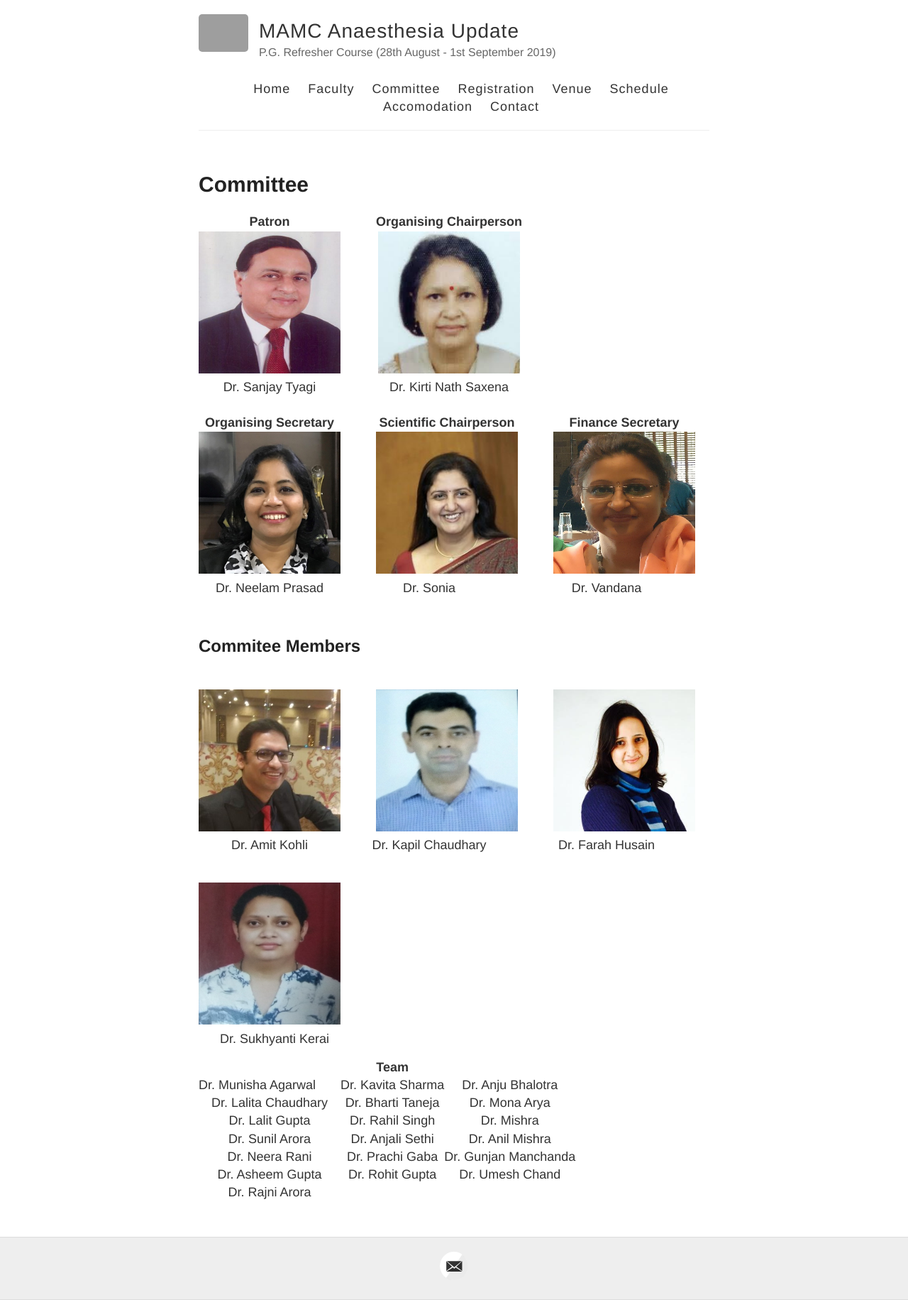
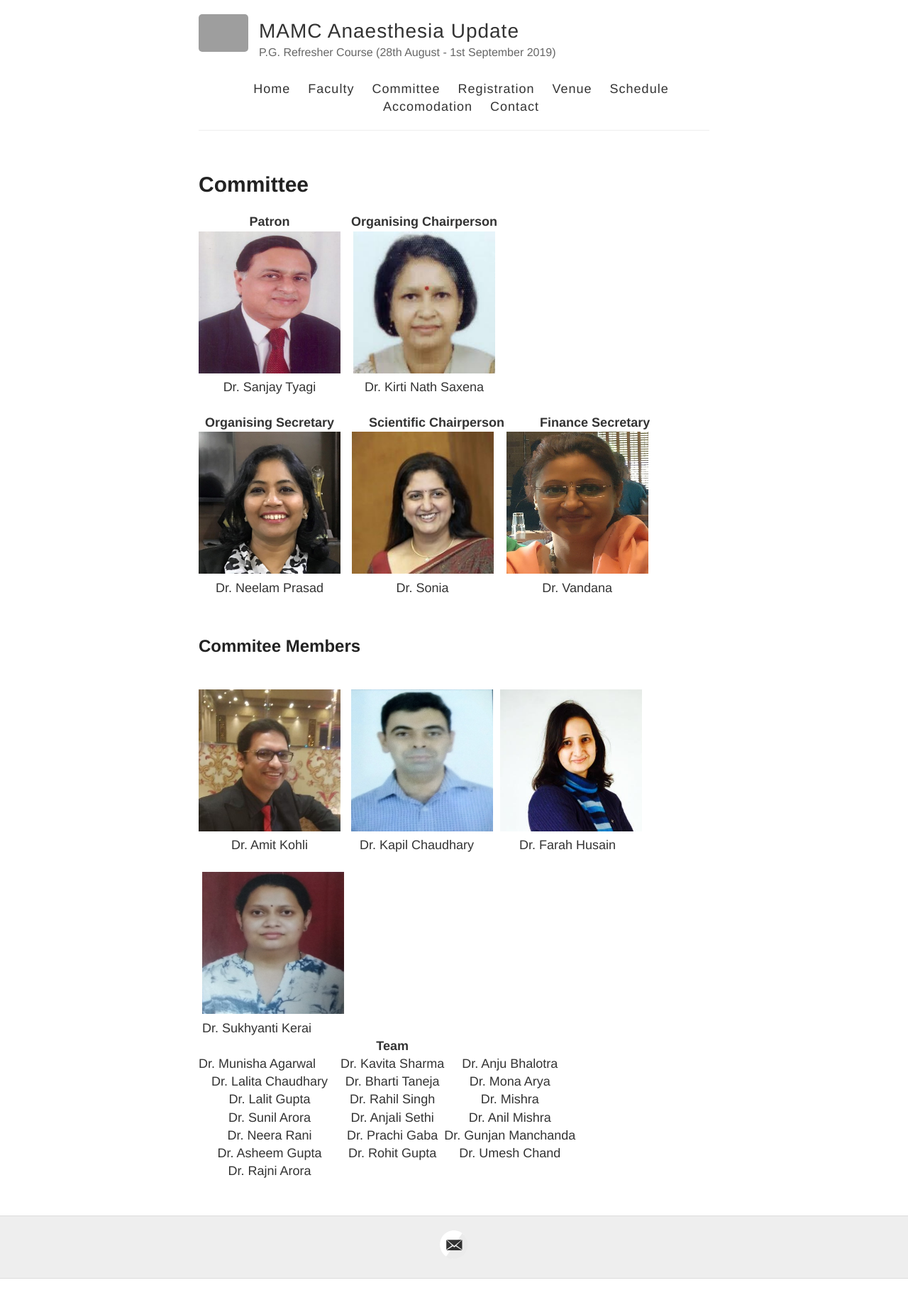
Before and after one commit to mamcanaesthesiaupdate/mamcanaesthesiaupdate.github.io, a Jekyll site: the page built from commitee.md, in a window 1280 px wide. Shown: the whole page at 71% size. Built offline with Jekyll 4.4.1, drawn with Linux system fonts in a browser that asks for light colours; after the commit the page ends 1801 px from its top, so only the background shows below that; grey boxes are pictures that could not be loaded.

Commit message:
changed spacings

```diff
--- a/commitee.md
+++ b/commitee.md
@@ -4,16 +4,16 @@
 permalink: /commitee/
 ---
 
-| **Patron**        | &nbsp; &nbsp;&nbsp; &nbsp; &nbsp; &nbsp;  |  **Organising Chairperson** |
+| **Patron**        | &nbsp; &nbsp;  |  **Organising Chairperson** |
 | :-----------------------:  |:------------: | :------------------:   |
 | ![404]({{site.baseurl}}/images/SANJAY-TYAGI.jpg){:height="200px" width="200px"} |    | ![404]({{site.baseurl}}/images/k.jpeg){:height="200px" width="200px"} |
 | Dr. Sanjay Tyagi |  | Dr. Kirti Nath Saxena |
 
 |  |  |  |
 
-| **Organising Secretary**        |   &nbsp;&nbsp; &nbsp; &nbsp;&nbsp; &nbsp; **Scientific Chairperson** | &nbsp;&nbsp; &nbsp; &nbsp;&nbsp; &nbsp; **Finance Secretary**    |
+| **Organising Secretary**        |   &nbsp;&nbsp; &nbsp; &nbsp;&nbsp; **Scientific Chairperson** | &nbsp;&nbsp; &nbsp; &nbsp;&nbsp; &nbsp; **Finance Secretary**    |
 | :--------------:   | :-------------------: | :------------------:   |
-| ![404]({{site.baseurl}}/images/N.jpg){:height="200px" width="200px"} |  &nbsp;&nbsp; &nbsp; &nbsp;&nbsp; &nbsp;  ![404]({{site.baseurl}}/images/S.jpeg){:height="200px" width="200px"}     |&nbsp;&nbsp; &nbsp; &nbsp;&nbsp; &nbsp;  ![404]({{site.baseurl}}/images/V2.jpeg){:height="200px" width="200px"} |
+| ![404]({{site.baseurl}}/images/N.jpg){:height="200px" width="200px"} |   ![404]({{site.baseurl}}/images/S.jpeg){:height="200px" width="200px"}     | ![404]({{site.baseurl}}/images/V2.jpeg){:height="200px" width="200px"} |
 | Dr. Neelam Prasad |    Dr. Sonia    | Dr. Vandana |
 |  |  |  |
 
@@ -21,12 +21,12 @@
 
 | | | |
 | :--------------:   | :-------------------: | :------------------:   |
-| ![404]({{site.baseurl}}/images/s.jpg){:height="200px" width="200px"} |  &nbsp;&nbsp; &nbsp; &nbsp;&nbsp; &nbsp;  ![404]({{site.baseurl}}/images/kapil.jpg){:height="200px" width="200px"}     |&nbsp;&nbsp; &nbsp; &nbsp;&nbsp; &nbsp;  ![404]({{site.baseurl}}/images/farah.jpg){:height="200px" width="200px"} |
+| ![404]({{site.baseurl}}/images/s.jpg){:height="200px" width="200px"} |  &nbsp;&nbsp; ![404]({{site.baseurl}}/images/kapil.jpg){:height="200px" width="200px"}     | &nbsp;&nbsp;![404]({{site.baseurl}}/images/farah.jpg){:height="200px" width="200px"} |
 | Dr. Amit Kohli  |  Dr. Kapil Chaudhary     | Dr. Farah Husain |
 |  |  |  |
 
-![404]({{site.baseurl}}/images/sukh.jpg){:height="200px" width="200px"}
-&nbsp;&nbsp; &nbsp; &nbsp;Dr. Sukhyanti Kerai
+| | ![404]({{site.baseurl}}/images/sukh.jpg){:height="200px" width="200px"} | |
+| | Dr. Sukhyanti Kerai | |
 
 
 |&nbsp;&nbsp; &nbsp; &nbsp; | **Team**  | |
```
